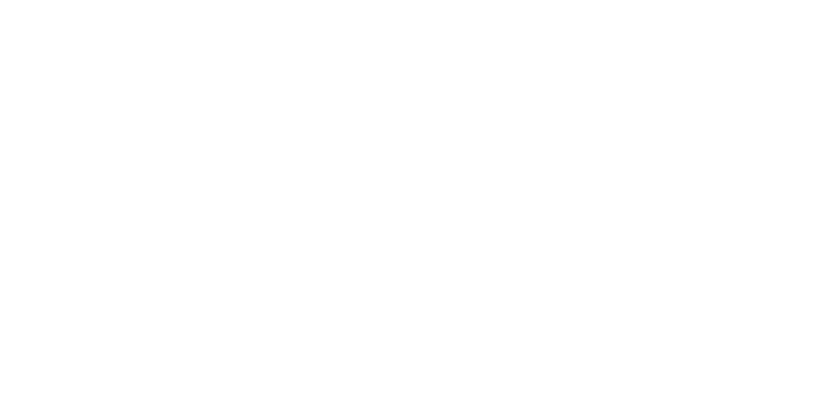
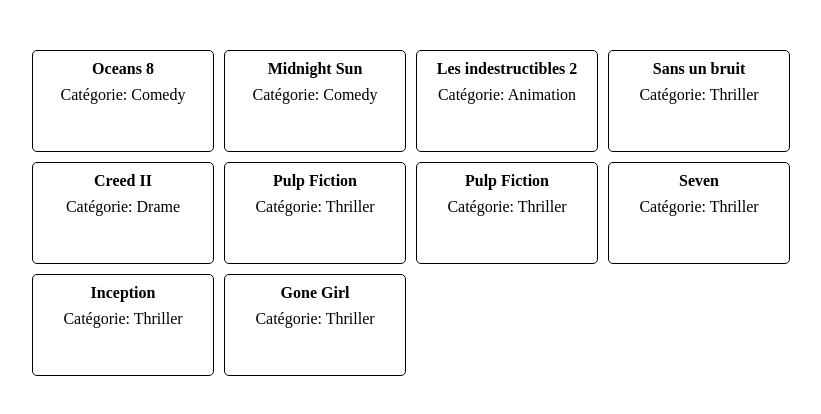
Before and after one commit to Particeep/react-interview, a React app: page / in a window 1280 px wide. Shown: the top 414 px of the page, without its empty margins (223-1044 px from the left). Built offline with nearby package versions, Linux system fonts and the light colour scheme.

Commit message:
defining a css grid with flexbox

```diff
--- a/src/App.js
+++ b/src/App.js
@@ -1,6 +1,10 @@
 import React from 'react'
 
-const movies = [
+class App extends React.Component {
+  constructor() {
+    super()
+    this.state = {
+      movies: [
         {
           id: '1',
           title: 'Oceans 8',
@@ -63,12 +67,22 @@ const movies = [
           dislikes: 12
         },
       ]
+    }
+  }
 
-
-class App extends React.Component {
   render() {
     return (
       <div>
+        <div className="movie-list">
+          {
+            this.state.movies.map((movie) => (
+              <div className="movie-card">
+                <p className="movie-title">{movie.title}</p>
+                <p className="movie-category">Catégorie: {movie.category}</p>
+              </div>
+            ))
+          }
+        </div>
       </div>
     );
   }
--- a/src/index.sass
+++ b/src/index.sass
@@ -1,3 +1,26 @@
 @import '~compass-mixins/lib/compass'
 
 @include global-reset
+
+.movie-list
+  margin: 40px auto 0 auto
+  display: flex
+  flex-direction: row
+  flex-wrap: wrap
+  max-width: 770px
+
+.movie-card
+  width: 180px
+  height: 100px
+  border: 1px solid black
+  margin-right: 10px
+  margin-top: 10px
+  border-radius: 5px
+
+  .movie-title
+    font-weight: 700
+    text-align: center
+    padding: 10px 0
+
+  .movie-category
+    text-align: center
```
Lines whose indentation alone changed are shown as unchanged.
